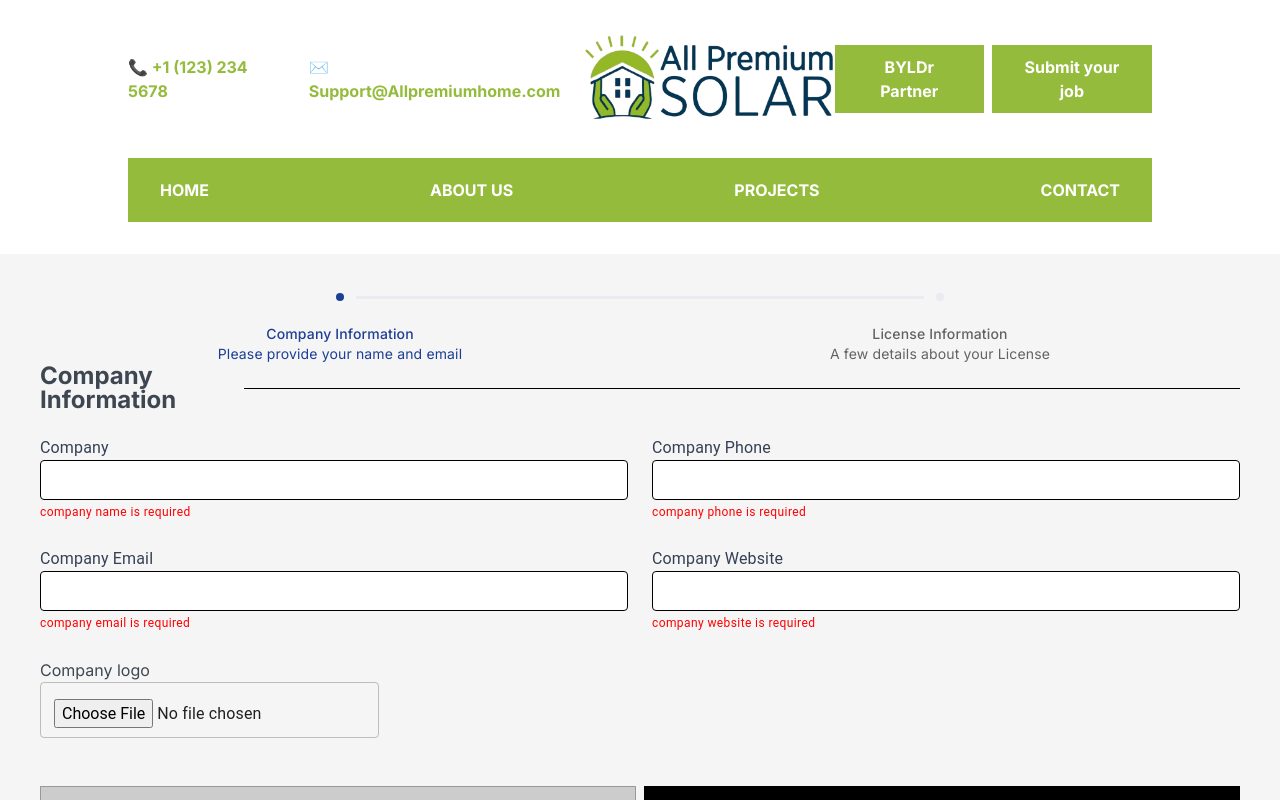
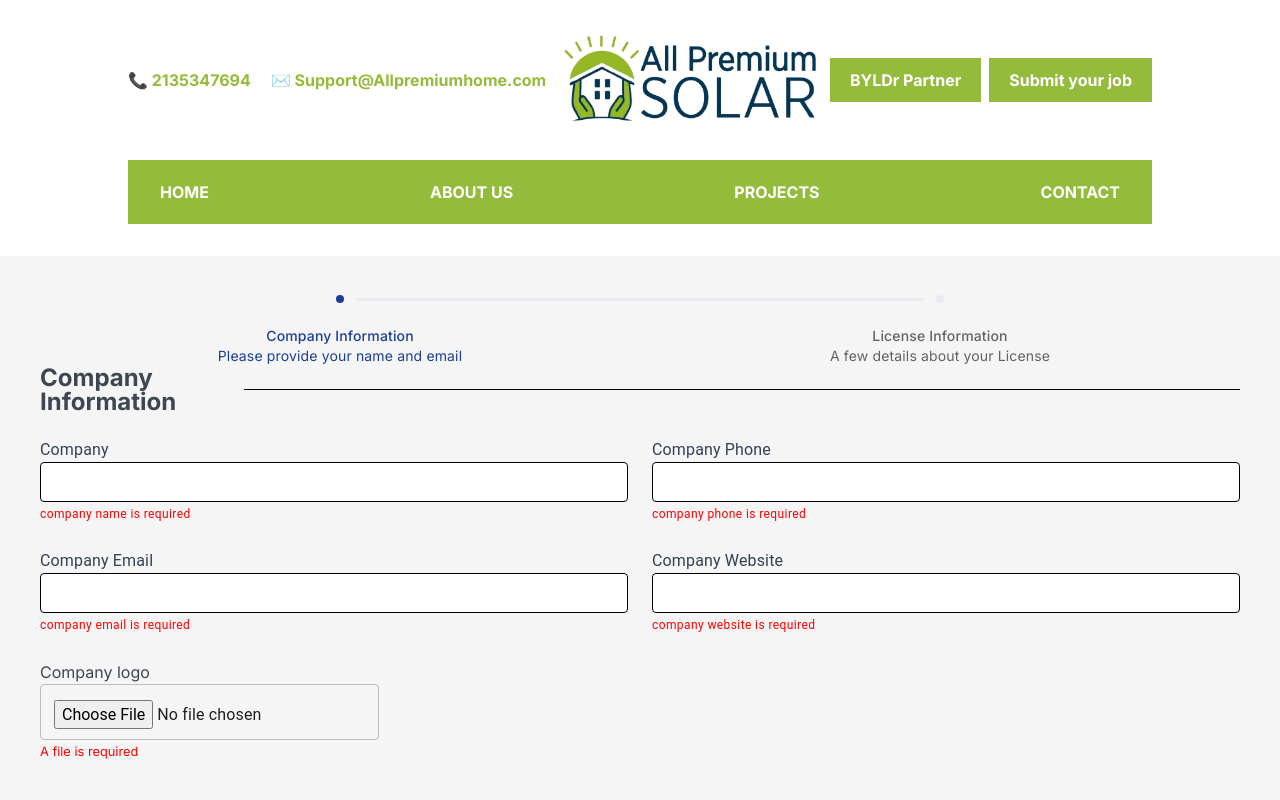
Before and after one commit to AdhamKH/allPrimum, a Next.js app: page /BylderPartner in a window 1280 px wide. Both pictures are taken after a click on the button "Next". Shown: the top 800 px of the page. Built offline with nearby package versions, Linux system fonts and the light colour scheme.

Commit message:
edit content homePage

```diff
--- a/src/app/BylderPartner/form/firstForm/index.tsx
+++ b/src/app/BylderPartner/form/firstForm/index.tsx
@@ -77,6 +77,11 @@ const FirstForm = ({ methods, companyObj }: any) => {
               );
             }}
           />
+          {methods?.formState?.errors?.company_logo?.message && (
+            <p style={{ fontSize: "0.8rem", color: "red" }}>
+              {methods?.formState?.errors?.company_logo?.message}
+            </p>
+          )}
         </Grid>
       </Grid>
     </div>
--- a/src/app/BylderPartner/form/index.tsx
+++ b/src/app/BylderPartner/form/index.tsx
@@ -1,5 +1,5 @@
 "use client";
-import React, { useState } from "react";
+import React, { useEffect, useState } from "react";
 import styles from "./style.module.scss";
 import { Box, Step, StepLabel, Stepper } from "@mui/material";
 import FirstForm from "./firstForm";
@@ -172,13 +172,13 @@ const FormContainer = () => {
     },
   });
 
-  const { handleSubmit, reset, trigger } = methods;
-
+  const { handleSubmit, reset, trigger, formState } = methods;
+  console.log("companyObj", companyObj);
   const handleNext = async () => {
     const isStepValid = await trigger();
-    if (companyObj)
+    if (companyObj?.id) {
       if (isStepValid) setActiveStep((prevActiveStep) => prevActiveStep + 1);
-    if (!companyObj)
+    } else {
       if (activeStep === 0) {
         const formData = new FormData();
         let SendDate: any = {
@@ -191,8 +191,9 @@ const FormContainer = () => {
         for (const property in SendDate) {
           formData.append(property, SendDate[property]);
         }
+        try {
+          if (isStepValid) {
             setLoadingOne(true);
-        if (isStepValid) {
             axios({
               method: "post",
               url: `${mainUrl}/builders`,
@@ -210,6 +211,9 @@ const FormContainer = () => {
                     JSON.stringify(response?.data?.data)
                   );
                 }
+                if (response) {
+                  // setActiveStep(1);
+                }
 
                 continueForm = true;
               })
@@ -219,6 +223,10 @@ const FormContainer = () => {
                 toast.error("Error");
                 setLoading(false);
               });
+          }
+        } catch (e) {
+          setLoadingOne(false);
+        }
       }
     }
   };
--- a/src/app/home/components/footer/index.tsx
+++ b/src/app/home/components/footer/index.tsx
@@ -27,7 +27,7 @@ const Footer = () => {
                 USA
               </li>
               <li>
-                <i className="fas fa-phone"></i>+1 2135347694
+                <i className="fas fa-phone"></i>2135347694
               </li>
               <li>
                 <i className="fas fa-envelope"></i>Support@Allpremiumhome.com
--- a/src/app/home/components/header/index.tsx
+++ b/src/app/home/components/header/index.tsx
@@ -20,7 +20,7 @@ const Header = () => {
         <div className={styles.topBar}>
           <div className={styles.contactInfo}>
             <span className={`${styles.phone} text-primary`}>
-              📞 +1 (123) 234 5678
+              📞 2135347694
             </span>
             <span className={`${styles.email} text-primary`}>
               ✉️ Support@Allpremiumhome.com
--- a/src/app/home/components/services/index.tsx
+++ b/src/app/home/components/services/index.tsx
@@ -22,16 +22,15 @@ const servicesData = [
 
     title: "Operation management",
     description:
-      "A residential solar system converts sunlight into electricity, reducing energy costs and environmental impact for homeowners by providing a sustainable, renewable power source directly to their homes.",
+      "With our esteemed operational staff, our entire team is dedicated to enhancing your experience. We prioritize communication and work diligently to streamline the entire process, ensuring smooth collaboration between all vendors and customers involved, right through to job completion.",
     image: residential,
   },
 
   {
     id: 3,
-
     title: "construction management",
     description:
-      "With our esteemed operational staff, our entire team is dedicated to enhancing your experience. We prioritize communication and work diligently to streamline the entire process, ensuring smooth collaboration between all vendors and customers involved, right through to job completion.",
+      "Construction management involves planning, coordinating and overseeing your residential and commercial solar projects from inception to PTO. Securing your streamlined process for efficient installs and communication. Upholding a high quality standard.",
     image: img1,
   },
 ];
--- a/src/app/home/components/whyChooseUS/index.tsx
+++ b/src/app/home/components/whyChooseUS/index.tsx
@@ -22,8 +22,10 @@ const WhyChooseUs = () => {
                 Why Choose All All Premium Solar
               </span>
               <h2>
-                We have a reliable work crew specializing in outdoor and indoor
-                projects and home maintenance.
+                We specialize in Construction management, both residential and
+                commercial. We emphasize on our processes for easy streamlining,
+                top notch workmanship, speediness to completion and most
+                importantly communication throughout its process.
               </h2>
               <hr className={styles.divider} />
             </div>
```
Lines whose indentation alone changed are shown as unchanged.
